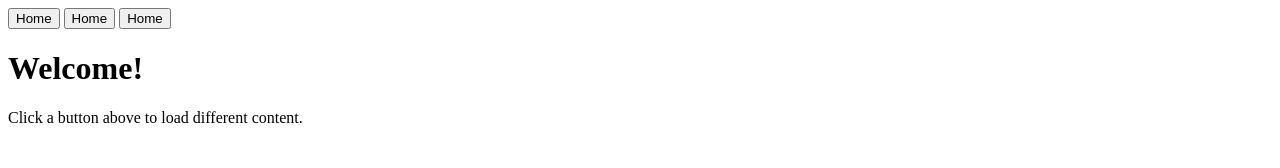
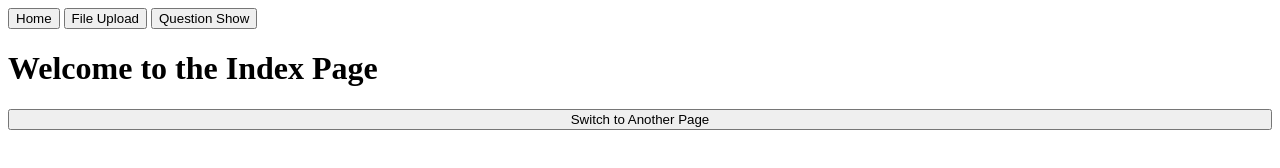
Before and after one commit to LAMHeiok/3122Proj, a plain HTML site: page pages/index.html in a window 1280 px wide. Drawn offline with Linux system fonts and the light colour scheme.

Commit message:
basic naviagtion for HTML

```diff
--- a/pages/index.html
+++ b/pages/index.html
@@ -1,16 +1,18 @@
 <!DOCTYPE html>
 <html lang="en">
+
 <head>
     <meta charset="UTF-8">
     <meta name="viewport" content="width=device-width, initial-scale=1.0">
     <title>Base HTML - Page Switching</title>
+<script src="/js/switchPage.js"></script>
 </head>
 <body>
 
     <nav>
-        <button onclick="loadContent('index1.html','content-container')">Home</button>
-        <button onclick="loadContent('file_upload.html','content-container')">Home</button>
-        <button onclick="loadContent('uestion_show.html','content-container')">Home</button>
+        <button onclick="loadContent('/pages/index1.html','content-container')">Home</button>
+        <button onclick="loadContent('/pages/file_upload.html','content-container')">File Upload</button>
+        <button onclick="loadContent('/pages/question_show.html','content-container')">Question Show</button>
     </nav>
 
     <div id="content-container">
@@ -21,7 +23,6 @@
 
 
 </body>
-    <script src="js/switchPage.js"></script>
     <script>
         window.onload = function() {
             loadContent('index1.html', 'content-container');
```
Also changed, not shown: pages/question_show.html (added), 1 other file.
